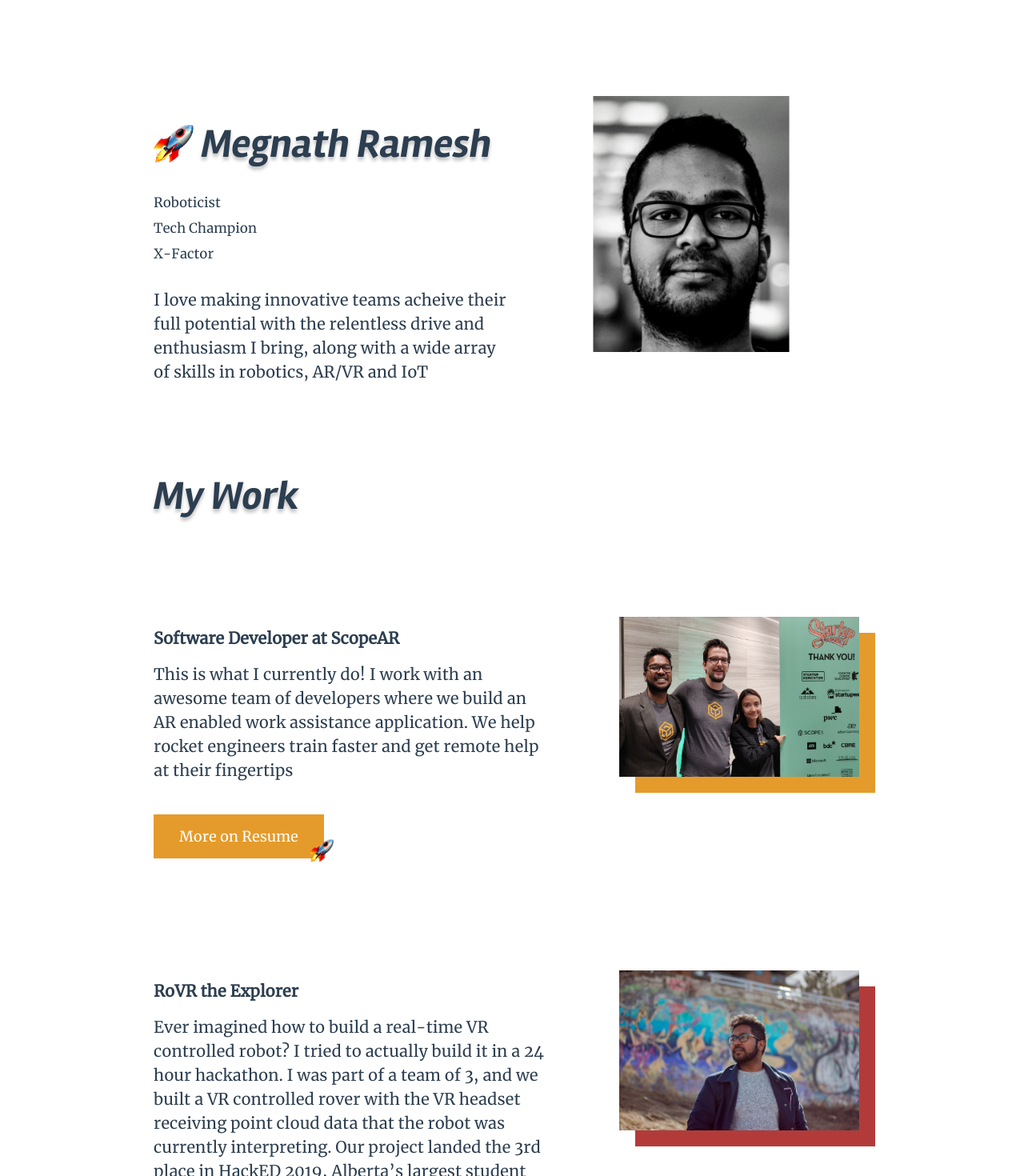
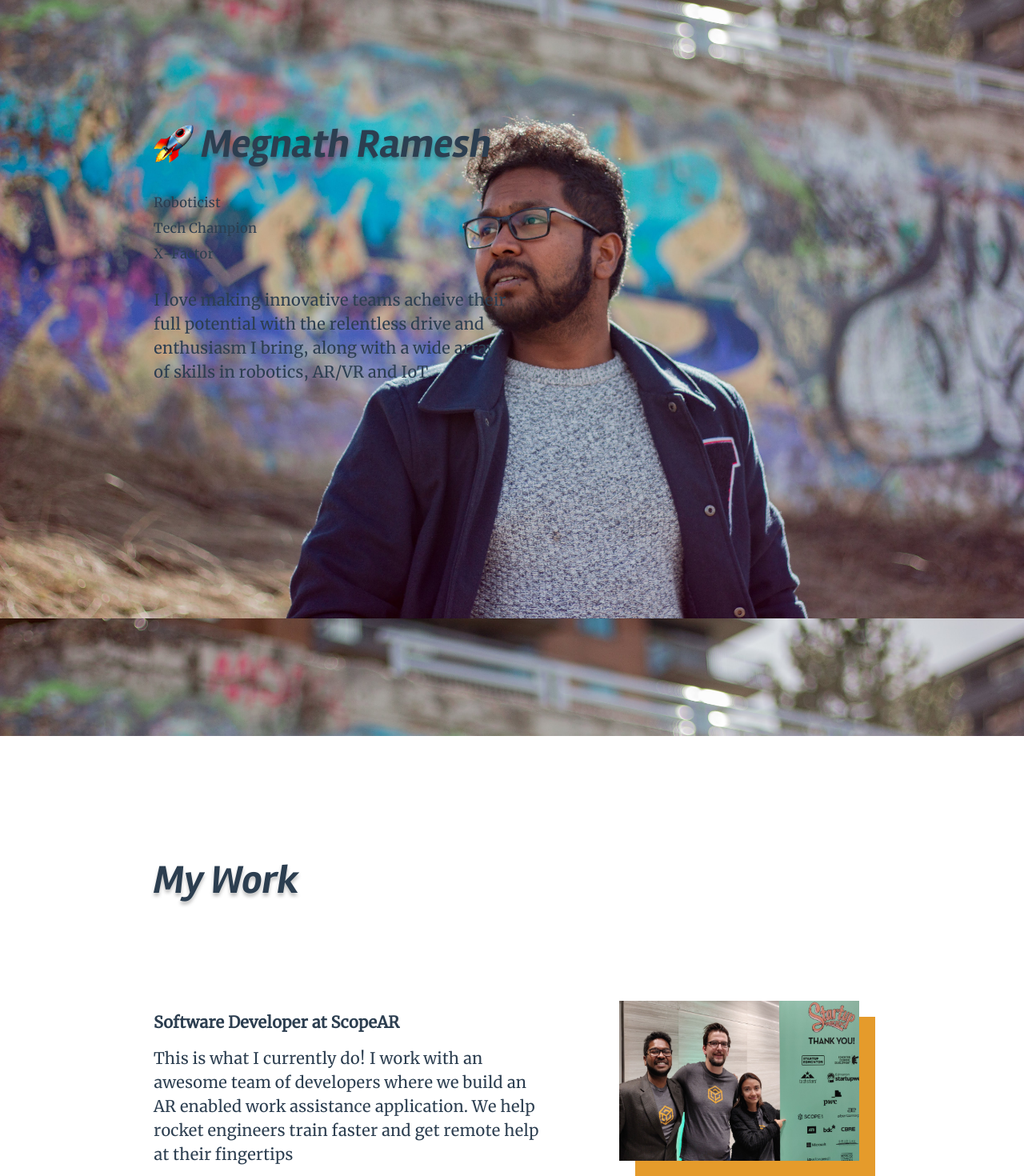
Before and after one commit to megnathramesh/megnathramesh-website, a Vue app: page / in a window 1280 px wide. Shown: the part 80-1550 px from the top of the page at 80% size. Built offline with nearby package versions, Linux system fonts and the light colour scheme; what vue-parallax-js would draw is missing.

Commit message:
Add new picture and parallax scrolling

```diff
--- a/src/components/layout/Hero.vue
+++ b/src/components/layout/Hero.vue
@@ -1,6 +1,6 @@
 <template lang="html">
 
-  <div class="">
+  <div class="header">
     <section class="hero section">
       <div class="hero_left">
         <h1 class="app_text--title hero_text--title"> Megnath Ramesh</h1>
@@ -9,9 +9,9 @@
         <p class="hero_text--tag">X-Factor</p>
         <p class="hero_text--intro">I love making innovative teams acheive their full potential with the relentless drive and enthusiasm I bring, along with a wide array of skills in robotics, AR/VR and IoT</p>
       </div>
-      <div class="hero_right">
-        <img class="hero_img" src="../../assets/pics/kingmeg.png" />
-      </div>
+      <!-- <div class="hero_right">
+        <img class="hero_img" src="../../assets/pics/me_1.jpg" />
+      </div> -->
     </section>
   </div>
 
@@ -34,6 +34,18 @@
 </script>
 
 <style scoped lang="scss">
+  .header {
+    background-image: url("../../assets/pics/me_1.jpg");
+
+    height: 1000px;
+
+    /* Create the parallax scrolling effect */
+    background-attachment: fixed;
+    background-position: center;
+    background-repeat: no-repeat;
+    background-size: cover;
+  }
+
   .hero {
     display: grid;
     grid-template-columns: 50% auto;
--- a/src/components/layout/Intro.vue
+++ b/src/components/layout/Intro.vue
@@ -64,7 +64,7 @@
           githubbuttontext: "View on Github",
           resumebuttonlink: "https://drive.google.com/file/d/1Xui-6thG-UhKMMHeErZQCkJtZO2SZ4cG/view?usp=sharing",
           resumebuttontext: "More on Resume",
-          image: require("../../assets/pics/me_1.jpg"),
+          image: require("../../assets/pics/hacked.jpg"),
           colour: "#B23B3A"
         },
         paulie_blart: {
--- a/src/components/system/BackgroundAnimation.vue
+++ b/src/components/system/BackgroundAnimation.vue
@@ -36,7 +36,7 @@
         var signx = Math.random() < 0.5 ? -1 : 1;
         var signy = rad < 0 ? -1 : 1;
         var rotation = (Math.asin(signy/Math.sqrt(2)) * 180 / Math.PI);
-        tween_max.to(icon, 6, {
+        tween_max.to(icon, 3, {
           y: '+=' + rad,
           x: '+=' + (signx * rad),
           rotationZ: rotation,
```
Also changed, not shown: src/assets/pics/hacked.jpg (added).
